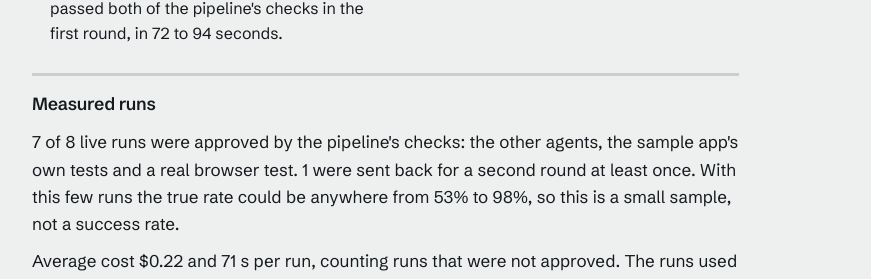
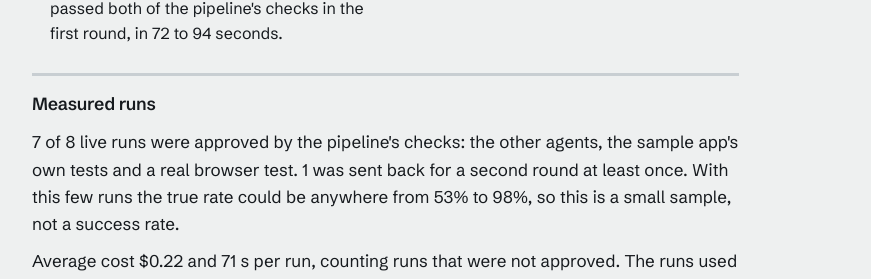
Before and after one commit to alexmarushka3-glitch/foundry-portfolio, a Next.js app: page / in a window 1280 px wide. Shown: the part 3474-3753 px from the top of the page, without its empty margins (64-935 px from the left). Built offline with nearby package versions, Linux system fonts and the light colour scheme; no server answers.

Commit message:
Fix singular wording on the measured-runs card ("1 was sent back")
Co-Authored-By: Claude Sonnet 5.5 <noreply@anthropic.com>

```diff
--- a/components/EvalCard.tsx
+++ b/components/EvalCard.tsx
@@ -12,7 +12,7 @@ export default function EvalCard({ runs }: { runs: EvalRun[] }) {
       <h3>Measured runs</h3>
       <p>
         {s.approved} of {s.total} live runs were approved by the pipeline&apos;s checks: the other agents, the sample app&apos;s own tests and a
-        real browser test. {s.sentBack} were sent back for a second round at least once. With this few runs the true rate could be anywhere from{" "}
+        real browser test. {s.sentBack} {s.sentBack === 1 ? "was" : "were"} sent back for a second round at least once. With this few runs the true rate could be anywhere from{" "}
         {pct(s.low ?? 0)} to {pct(s.high ?? 1)}, so this is a small sample, not a success rate.
       </p>
       <p>
```
Also changed, not shown: 1 other file (tests, documents, lock files or other folders).
